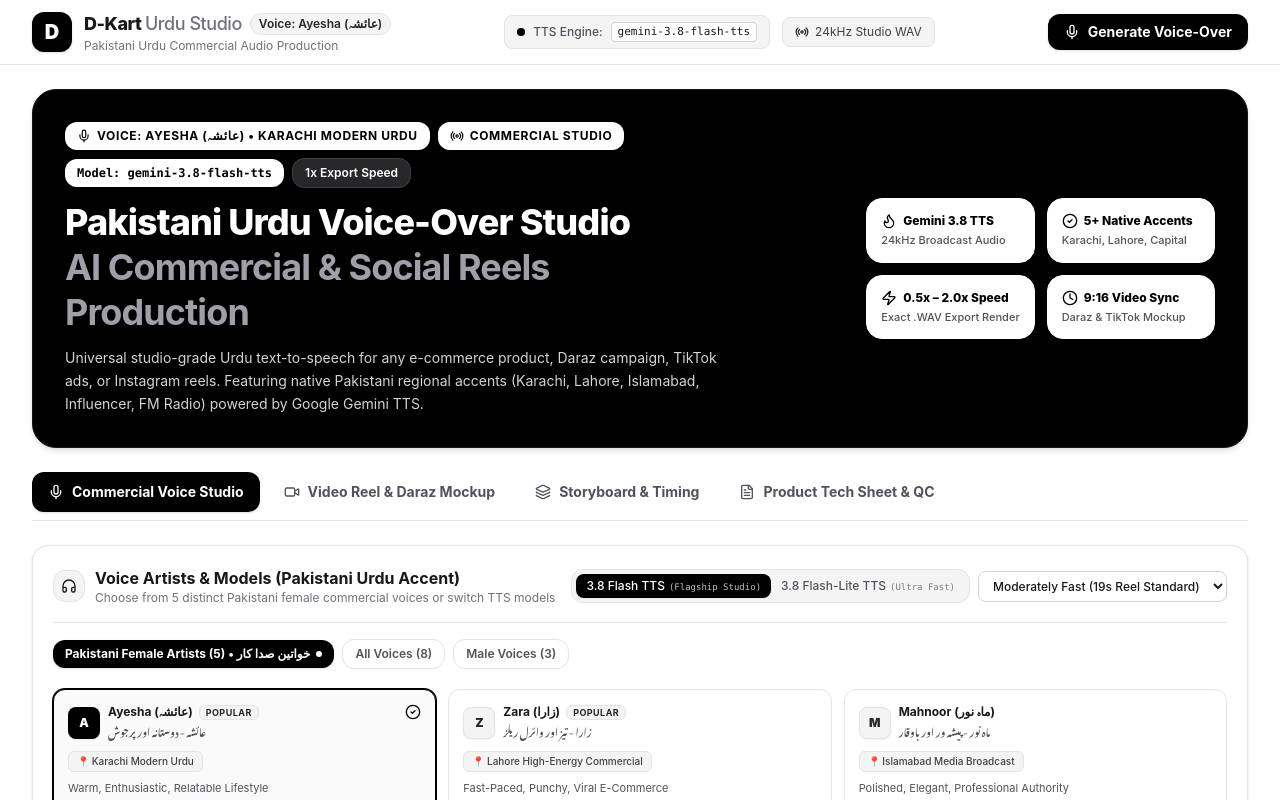
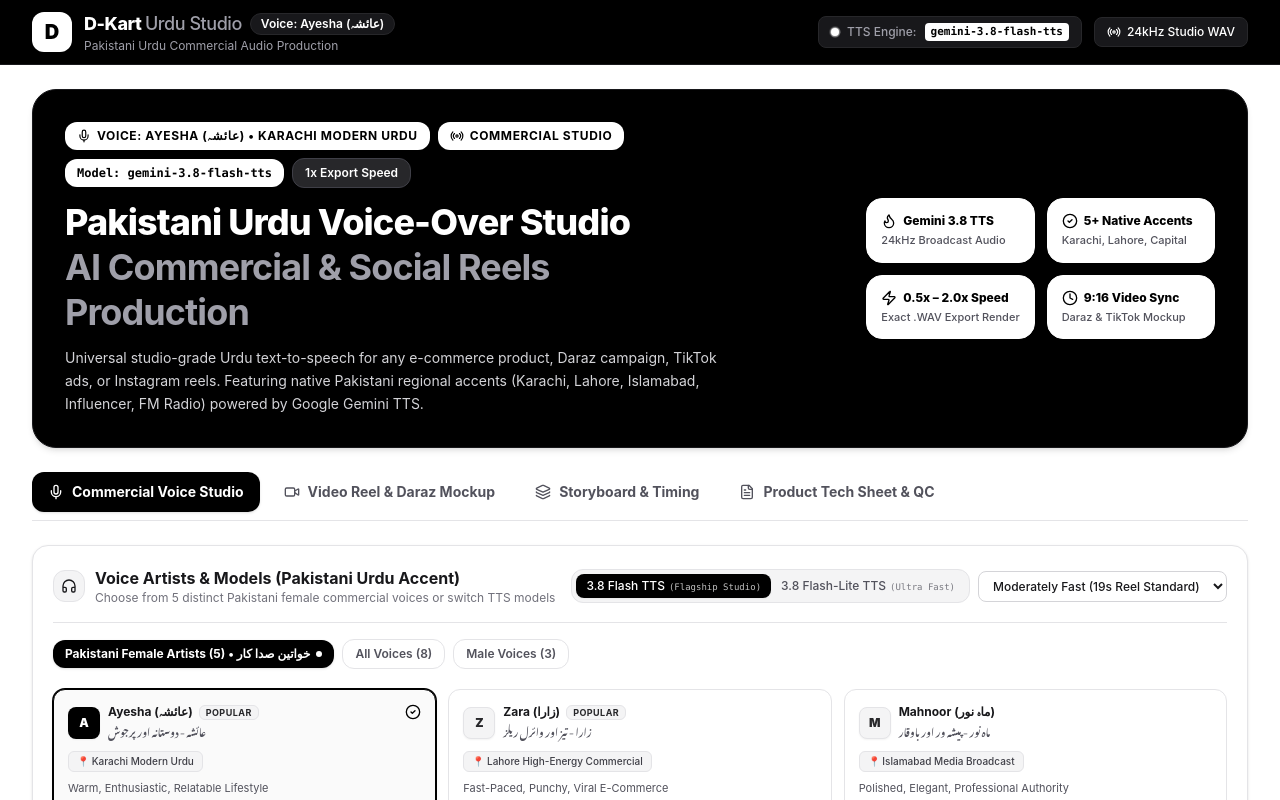
Before and after one commit to danish554554/dkart-voice-assistant, a React (Vite) app: page / in a window 1280 px wide. Shown: the top 800 px of the page. Built offline with nearby package versions, Linux system fonts and the light colour scheme; a web font is replaced by a local one.

Commit message:
style: header navbar black background with white content and remove top generate button

```diff
--- a/src/App.tsx
+++ b/src/App.tsx
@@ -187,8 +187,6 @@ export default function App() {
     <div className="min-h-screen bg-white text-zinc-900 flex flex-col font-sans selection:bg-black selection:text-white">
       {/* Top Studio Navbar */}
       <Navbar
-        onQuickGenerate={() => generateVoiceOver()}
-        isGenerating={isGenerating}
         modelName={selectedModel}
         voiceName={activeVoiceObj.name}
       />
--- a/src/components/Navbar.tsx
+++ b/src/components/Navbar.tsx
@@ -1,80 +1,57 @@
 import React from 'react';
-import { Volume2, Sparkles, Mic, ShoppingBag, Radio } from 'lucide-react';
+import { Radio } from 'lucide-react';
 
 interface NavbarProps {
-  onQuickGenerate: () => void;
-  isGenerating: boolean;
+  onQuickGenerate?: () => void;
+  isGenerating?: boolean;
   modelName: string;
   voiceName?: string;
 }
 
 export const Navbar: React.FC<NavbarProps> = ({
-  onQuickGenerate,
-  isGenerating,
   modelName,
   voiceName = 'Kore',
 }) => {
   return (
-    <header className="border-b border-zinc-200 bg-white/95 backdrop-blur-md sticky top-0 z-50">
+    <header className="border-b border-zinc-900 bg-black sticky top-0 z-50">
       <div className="max-w-7xl mx-auto px-4 sm:px-6 lg:px-8 h-16 flex items-center justify-between">
         {/* Brand */}
         <div className="flex items-center gap-3">
-          <div className="w-10 h-10 rounded-xl bg-black flex items-center justify-center shadow-sm text-white font-black text-xl">
+          <div className="w-10 h-10 rounded-xl bg-white flex items-center justify-center shadow-sm text-black font-black text-xl">
             D
           </div>
           <div>
             <div className="flex items-center gap-2">
-              <span className="font-extrabold text-lg text-zinc-900 tracking-tight">
-                D-Kart <span className="text-zinc-500 font-medium">Urdu Studio</span>
+              <span className="font-extrabold text-lg text-white tracking-tight">
+                D-Kart <span className="text-zinc-400 font-medium">Urdu Studio</span>
               </span>
-              <span className="text-xs px-2 py-0.5 rounded-full bg-zinc-100 text-zinc-800 border border-zinc-200 font-semibold flex items-center gap-1">
+              <span className="text-xs px-2.5 py-0.5 rounded-full bg-zinc-900 text-white border border-zinc-800 font-semibold flex items-center gap-1 shadow-xs">
                 <span>Voice: {voiceName}</span>
               </span>
             </div>
-            <p className="text-xs text-zinc-500 hidden sm:block">
+            <p className="text-xs text-zinc-400 hidden sm:block">
               Pakistani Urdu Commercial Audio Production
             </p>
           </div>
         </div>
 
         {/* Center / Status */}
-        <div className="hidden md:flex items-center gap-3">
-          <div className="flex items-center gap-2 px-3 py-1.5 rounded-lg bg-zinc-100 border border-zinc-200 text-xs">
+        <div className="flex items-center gap-3">
+          <div className="flex items-center gap-2 px-3 py-1.5 rounded-lg bg-zinc-900 border border-zinc-800 text-xs text-white">
             <span className="relative flex h-2 w-2">
-              <span className="animate-ping absolute inline-flex h-full w-full rounded-full bg-zinc-400 opacity-75"></span>
-              <span className="relative inline-flex rounded-full h-2 w-2 bg-black"></span>
+              <span className="animate-ping absolute inline-flex h-full w-full rounded-full bg-white opacity-75"></span>
+              <span className="relative inline-flex rounded-full h-2 w-2 bg-white"></span>
             </span>
-            <span className="text-zinc-600 font-medium">TTS Engine:</span>
-            <code className="text-zinc-900 font-mono text-[11px] bg-white px-1.5 py-0.5 rounded border border-zinc-300">
+            <span className="text-zinc-400 font-medium">TTS Engine:</span>
+            <code className="text-black font-mono text-[11px] bg-white px-1.5 py-0.5 rounded font-bold">
               {modelName}
             </code>
           </div>
 
-          <div className="flex items-center gap-1.5 px-3 py-1.5 rounded-lg bg-zinc-100 border border-zinc-200 text-xs text-zinc-700">
-            <Radio className="w-3.5 h-3.5 text-zinc-900" />
+          <div className="hidden sm:flex items-center gap-1.5 px-3 py-1.5 rounded-lg bg-zinc-900 border border-zinc-800 text-xs text-white font-medium">
+            <Radio className="w-3.5 h-3.5 text-white animate-pulse" />
             <span>24kHz Studio WAV</span>
           </div>
-        </div>
-
-        {/* CTA */}
-        <div className="flex items-center gap-2">
-          <button
-            onClick={onQuickGenerate}
-            disabled={isGenerating}
-            className="flex items-center gap-2 px-4 py-2 rounded-xl bg-black hover:bg-zinc-800 text-white font-bold text-sm shadow-sm active:scale-95 transition-all disabled:opacity-50 disabled:cursor-not-allowed cursor-pointer"
-          >
-            {isGenerating ? (
-              <>
-                <Sparkles className="w-4 h-4 animate-spin text-white" />
-                <span>Recording Voice-Over...</span>
-              </>
-            ) : (
-              <>
-                <Mic className="w-4 h-4 text-white" />
-                <span>Generate Voice-Over</span>
-              </>
-            )}
-          </button>
         </div>
       </div>
     </header>
```
